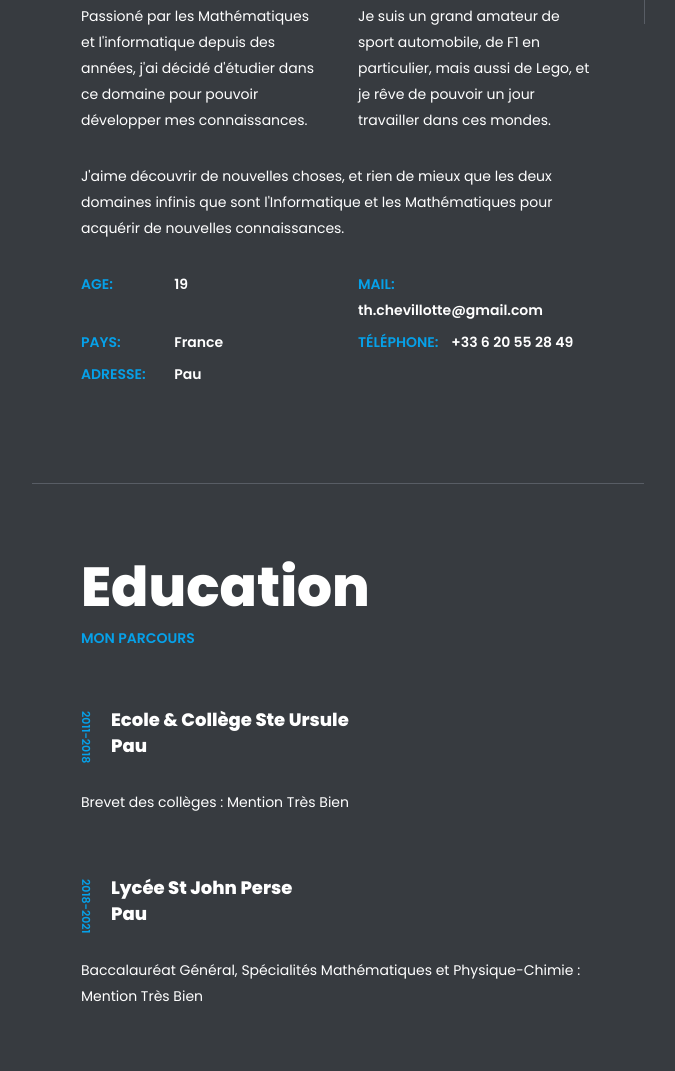
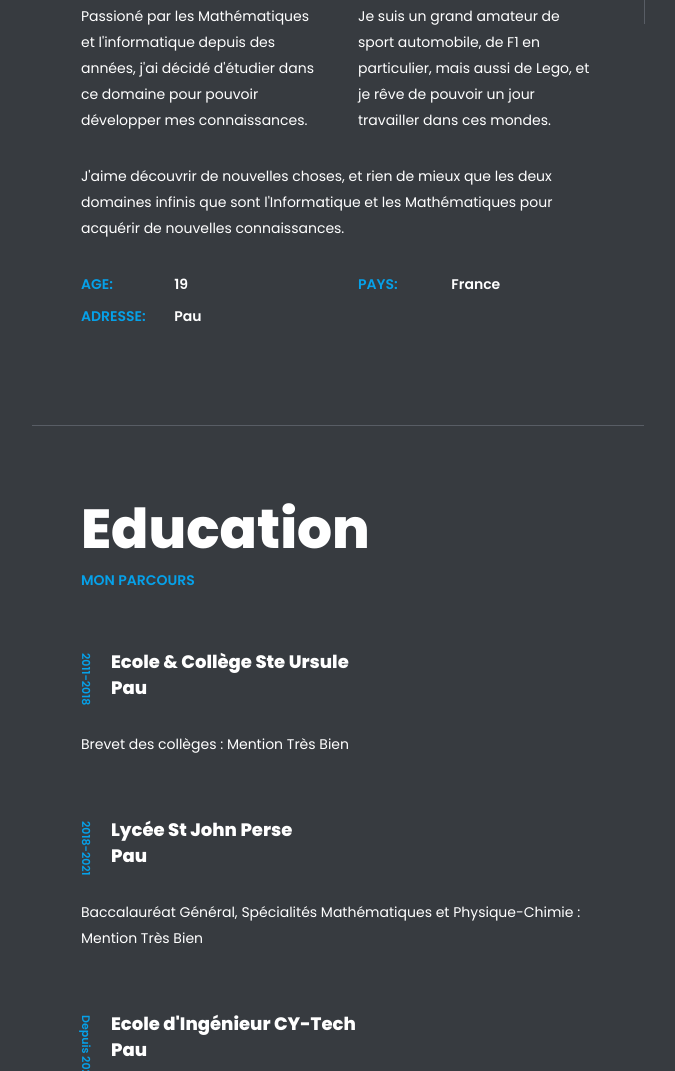
Before and after one commit to ThomasChevillotte/thomaschevillotte.github.io, a plain HTML site: page index.html in a window 1280 px wide. Shown: the part 1136-2207 px from the top of the page, without its empty margins (544-1219 px from the left). Drawn offline with Linux system fonts and the light colour scheme.

Commit message:
change a propos

```diff
--- a/index.html
+++ b/index.html
@@ -126,9 +126,9 @@
 					<div class="info-list">
 						<ul>
 							<li><strong>Age:</strong> 19</li>
-							<li><strong>Mail:</strong> th.chevillotte@gmail.com</li>
+							<!--<li><strong>Mail:</strong> th.chevillotte@gmail.com</li>-->
 							<li><strong>Pays:</strong> France</li>
-							<li><strong>Téléphone:</strong> +33 6 20 55 28 49</li>
+							<!--<li><strong>Téléphone:</strong> +33 6 20 55 28 49</li>-->
 							<li><strong>Adresse:</strong> Pau</li>
 						</ul>
 					</div>
```
